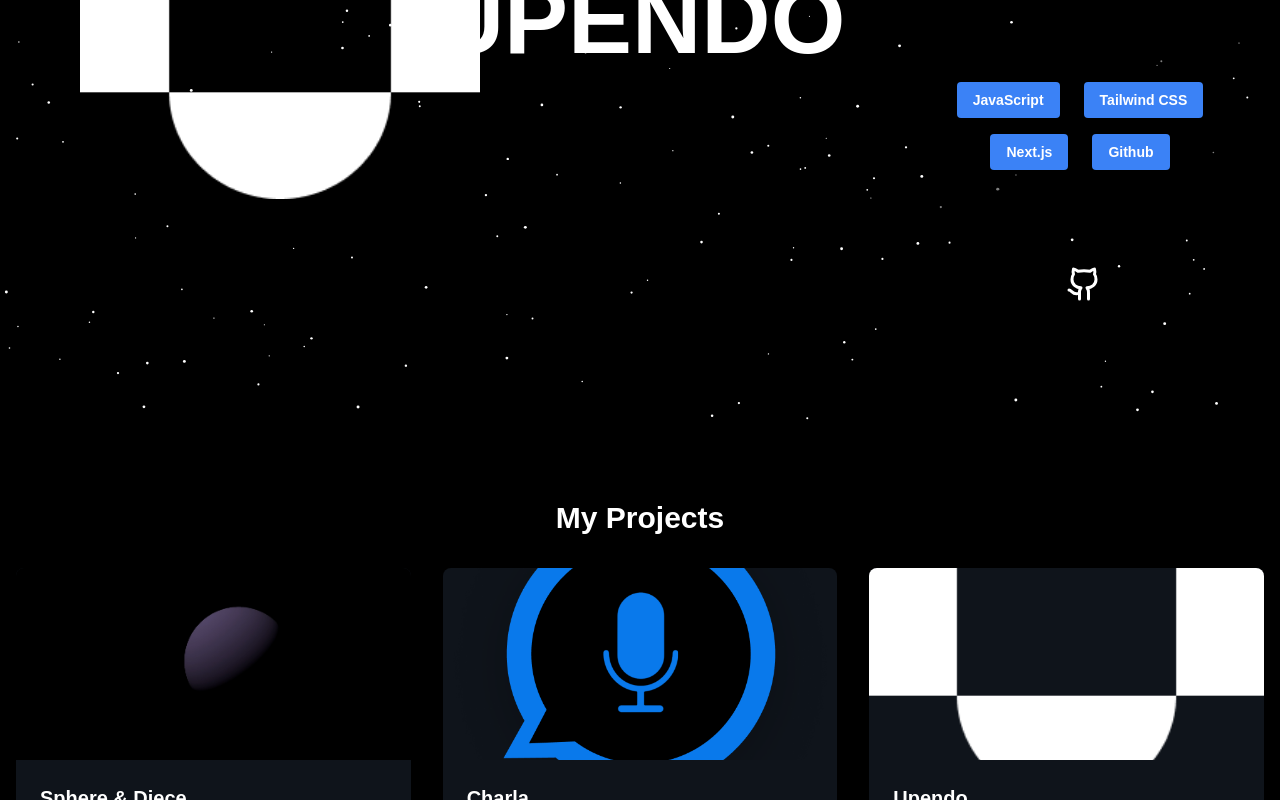
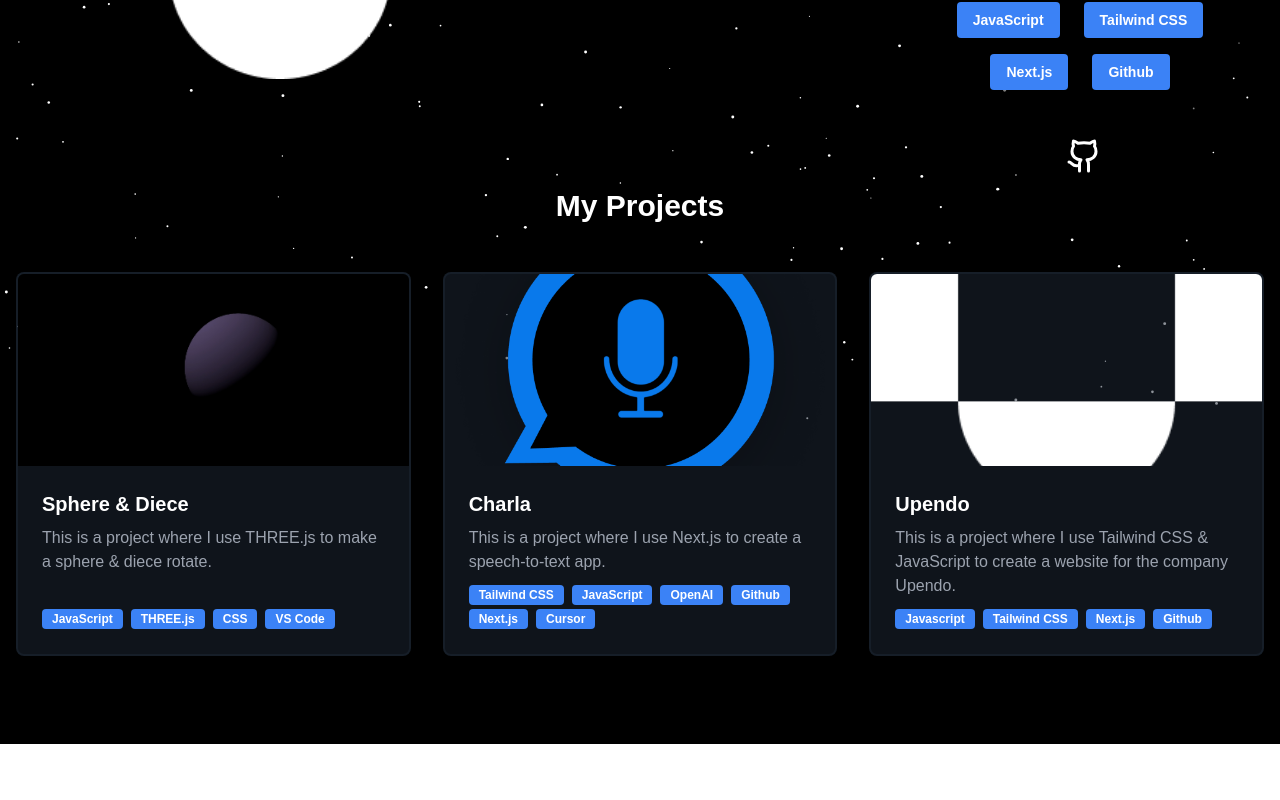
Before and after one commit to RoyvHeeswijk/NewPortfolio, a Next.js app: page /Upendo in a window 1280 px wide. Shown: the part 380-1180 px from the top of the page. After the commit the page ends 1124 px from the top, so only its background shows below. Built offline with nearby package versions, Linux system fonts and the light colour scheme.

Commit message:
Design fixes
some last design fixes because some things werent as i wanted

```diff
--- a/src/pages/Upendo.tsx
+++ b/src/pages/Upendo.tsx
@@ -14,30 +14,8 @@
     href: string
 }
 
-function NavItem({ text, href }: NavItemProps) {
-    const router = useRouter()
-    return (
-        <div
-            className="cursor-pointer hover:text-gray-600 transition-colors px-4 sm:px-8"
-            onClick={() => {
-                if (href.startsWith("/")) {
-                    router.push(href)
-                } else {
-                    const element = document.querySelector(href) as HTMLElement
-                    if (element) {
-                        const navbarHeight = 100 // Height of navbar
-                        window.scrollTo({
-                            top: element.offsetTop - navbarHeight,
-                            behavior: "smooth",
-                        })
-                    }
-                }
-            }}
-        >
-            <span className={`text-sm md:text-3xl lg:text-4xl ${classicFont} font-bold`}>{text}</span>
-        </div>
-    )
-}
+
+
 
 function Navbar() {
     const [isScrolled, setIsScrolled] = useState(false)
@@ -86,22 +64,25 @@
         id: 1,
         title: "Sphere & Diece",
         description: "This is a project where I use THREE.js to make a sphere & diece rotate.",
-        image: "Threejs.png",
+        image: "/threejs.png",
         tags: ["JavaScript", "THREE.js", "CSS", "VS Code"],
+        href: "/Threejs",
     },
     {
         id: 2,
         title: "Charla",
         description: "This is a project where I use Next.js to create a speech-to-text app.",
-        image: "Charla.png",
+        image: "/charla.png",
         tags: ["Tailwind CSS", "JavaScript", "OpenAI", "Github", "Next.js", "Cursor"],
+        href: "/Charla",
     },
     {
         id: 3,
         title: "Upendo",
         description: "This is a project where I use Tailwind CSS & JavaScript to create a website for the company Upendo.",
-        image: "Upendo.png",
+        image: "/upendo.png",
         tags: ["Javascript", "Tailwind CSS", "Next.js", "Github"],
+        href: "/Upendo",
     },
 ]
 
@@ -113,7 +94,7 @@
             <div className="fixed top-0 w-full z-50">
                 <Navbar />
             </div>
-            <section className="min-h-screen flex items-center justify-center relative overflow-hidden">
+            <section className="h-[70vh] flex items-center justify-center relative overflow-hidden">
                 <div className="absolute inset-0 z-0 bg-transparent" />
                 <motion.div
                     className="absolute inset-0 flex md:items-center justify-center md:justify-start md:ml-20 items-start pt-20 z-0"
@@ -141,7 +122,7 @@
                         animate={{ opacity: 1, x: 0 }}
                         transition={{ duration: 0.8, delay: 0.4 }}
                     >
-                        <p className="text-white text-center md:text-center text-sm md:text-base mb-8 max-w-[90%] md:max-w-none">
+                        <p className="text-white text-center md:text-center text-sm md:text-base mt-16  max-w-[90%] md:max-w-none">
                             For this project, I worked with my group using the skills below to develop a website for the company
                             "UPENDO".
                             <br />
@@ -155,7 +136,7 @@
 
                         <section className="bg-black bg-opacity-50 py-12">
                             <div className="container mx-auto px-4">
-                                <div className="flex flex-wrap justify-center gap-4 w-full mb-4">
+                                <div className="flex flex-wrap justify-center gap-4 w-full ">
                                     {[
                                         { name: "JavaScript" },
                                         { name: "Tailwind CSS" },
@@ -177,7 +158,7 @@
                             </div>
                         </section>
 
-                        <div className="flex justify-center w-full space-x-6 mb-8 md:mb-0 mt-8 md:mr-12">
+                        <div className="flex justify-center w-full space-x-6  md:mb-0  md:mr-12">
                             <motion.a
                                 href="https://github.com/Lucvancasteren/upendo-storyblok"
                                 className="text-white hover:text-blue-300 transition-colors"
@@ -194,39 +175,33 @@
 
             <motion.section
                 id="otherprojects"
-                className="my-20"
+                className="my-2"
                 initial={{ opacity: 0, y: 50 }}
                 animate={{ opacity: 1, y: 0 }}
                 transition={{ duration: 0.8, delay: 0.6 }}
             >
                 <div className="container mx-auto px-4">
-                    <h2 className="text-3xl font-bold mb-8 text-center text-white">My Projects</h2>
+                    <h2 className="text-3xl font-bold mb-12 text-center text-white">My Projects</h2>
                     <div className="grid grid-cols-1 md:grid-cols-2 lg:grid-cols-3 gap-8">
                         {projects.map((project, index) => (
                             <motion.div
                                 key={project.id}
-                                className="bg-gray-800 bg-opacity-50 rounded-lg overflow-hidden shadow-lg transition-transform duration-300 transform hover:scale-105"
-                                onClick={() => {
-                                    if (project.id === 1) {
-                                        router.push("/Threejs")
-                                    } else if (project.id === 2) {
-                                        router.push("/Charla")
-                                    } else if (project.id === 3) {
-                                        router.push("/Upendo")
-                                    }
-                                }}
                                 initial={{ opacity: 0, y: 20 }}
                                 animate={{ opacity: 1, y: 0 }}
                                 transition={{ duration: 0.5, delay: index * 0.1 }}
                             >
+                                <Link href={project.href}>
+                                    <div className="bg-gray-800 bg-opacity-50 rounded-lg overflow-hidden shadow-lg transition-transform duration-300 transform hover:scale-105 border-2 border-gray-800 border-opacity-50 h-full flex flex-col">
                                         <img
                                             src={project.image || "/placeholder.svg"}
                                             alt={project.title}
                                             className="w-full h-48 object-cover"
                                         />
-                                <div className="p-6">
+                                        <div className="p-6 flex flex-col justify-between flex-grow">
+                                            <div>
                                                 <h3 className="text-xl font-semibold mb-2 text-white">{project.title}</h3>
                                                 <p className="text-gray-400">{project.description}</p>
+                                            </div>
                                             <div className="mt-2">
                                                 {project.tags.map((tag) => (
                                                     <span
@@ -238,11 +213,14 @@
                                                 ))}
                                             </div>
                                         </div>
+                                    </div>
+                                </Link>
                             </motion.div>
                         ))}
                     </div>
                 </div>
             </motion.section>
+            <div className="bg-black h-20" /> {/* Added a black background for the margin below the section */}
         </main>
     )
 }
--- a/src/pages/index.tsx
+++ b/src/pages/index.tsx
@@ -54,7 +54,7 @@
           <SkillsCloud />
         </div>
 
-        <div className="my-20">
+        <div className="">
           <h2 className="text-3xl font-bold mb-8 text-center">My Projects</h2>
           <div className="grid grid-cols-1 md:grid-cols-2 lg:grid-cols-3 gap-8">
             {projects.map((project) => (
```
Also changed, not shown: src/pages/Charla.tsx (+13 -27 lines), src/pages/Threejs.tsx (+12 -9 lines). Lines whose indentation alone changed are shown as unchanged.
